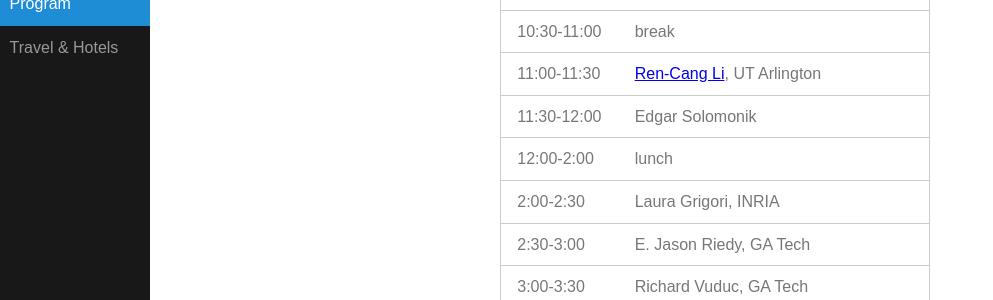
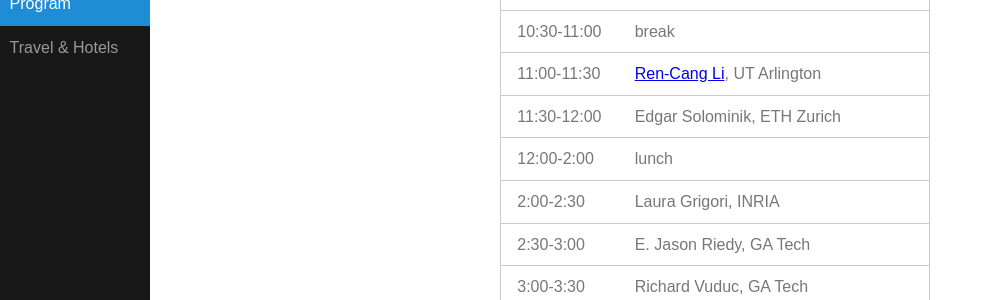
Before and after one commit to dbindel/dmml, a Jekyll site: the page built from program.html, in a window 1280 px wide and 900 px high, scrolled down 894 px. Shown: the part 152-452 px from the top of the window, without its empty margins (0-993 px from the left). Built offline with Jekyll 4.4.1, drawn with Linux system fonts in a browser that asks for light colours; formulas are drawn with MathJax 3.

Commit message:
Corrected spelling of Edgar's last name.

```diff
--- a/_data/schedule.yml
+++ b/_data/schedule.yml
@@ -37,7 +37,7 @@
     - time: 11:00-11:30
       name: Ren-Cang Li
     - time: 11:30-12:00
-      name: Edgar Solomonik
+      name: Edgar Solominik
     - time: 12:00-2:00
       name: lunch
     - time: 2:00-2:30
```
